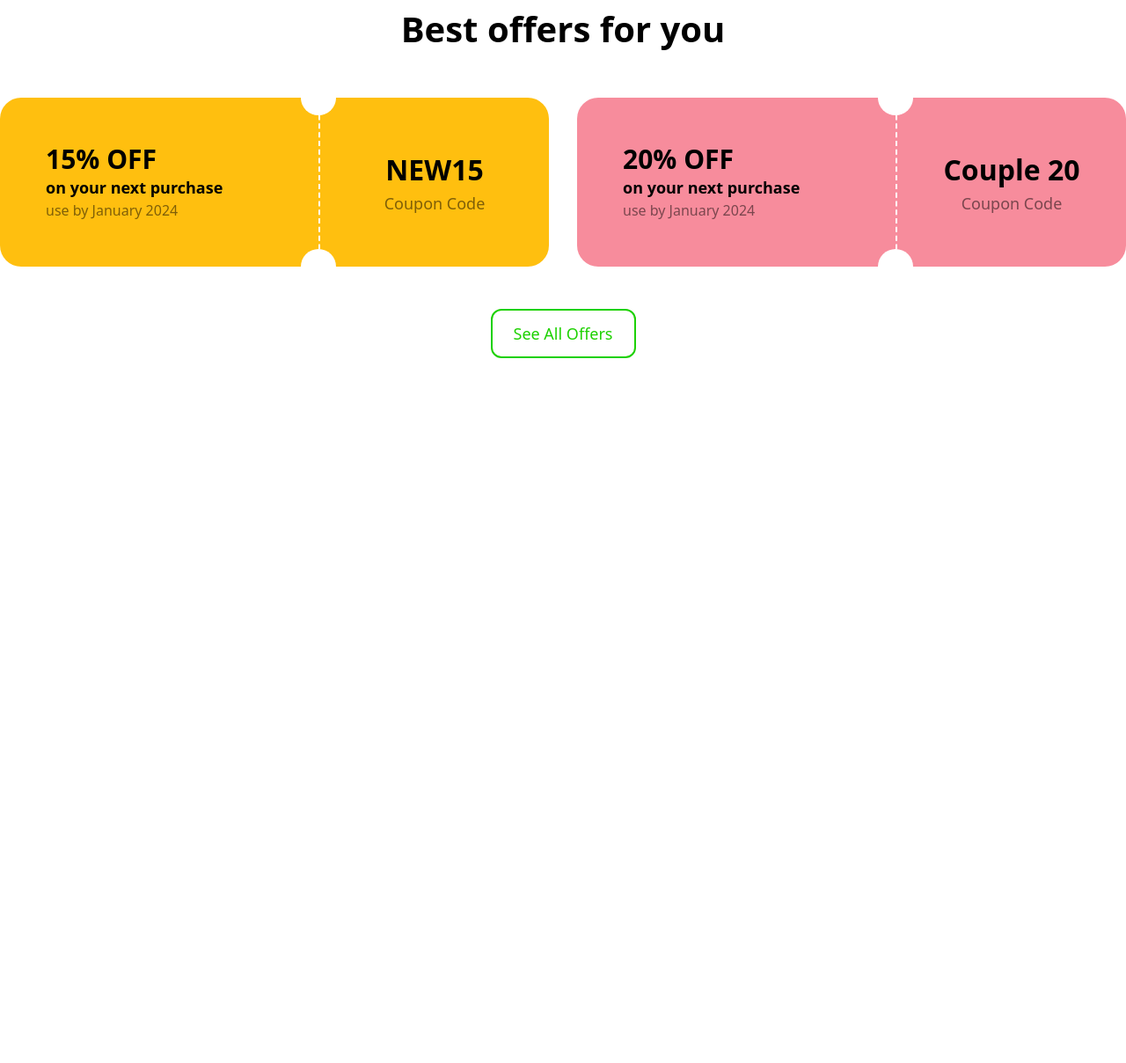
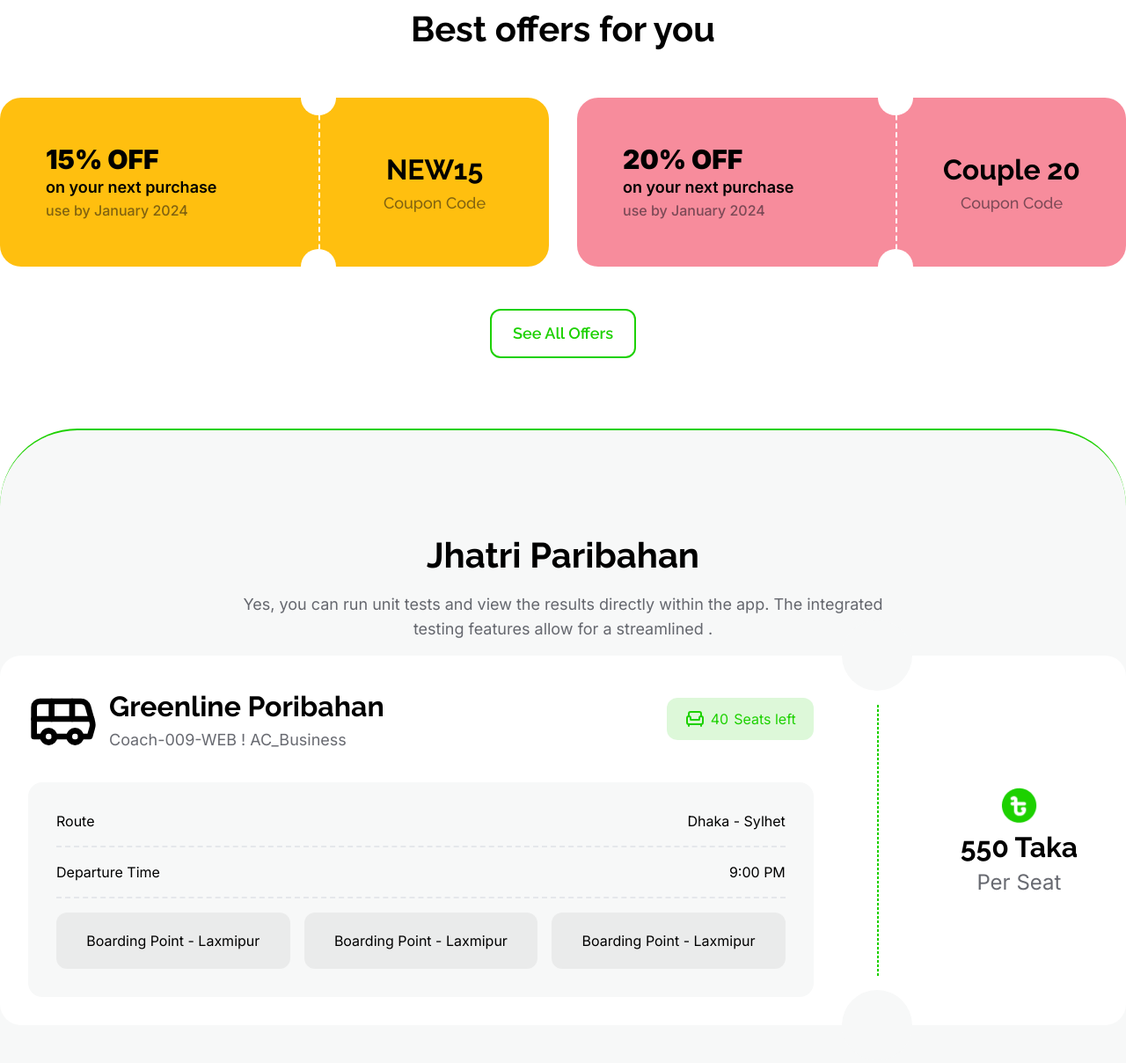
Before and after one commit to misbahurbd/B9A5-smart-ticketing-main, a plain HTML site: page index.html in a window 1280 px wide. Shown: the part 903-2111 px from the top of the page at 88% size. Before the commit the page ends 1310 px from the top, so only its background shows below. Drawn offline with nearby package versions, Linux system fonts and the light colour scheme.

Commit message:
update some design elements

```diff
--- a/index.html
+++ b/index.html
@@ -6,19 +6,46 @@
       name="viewport"
       content="width=device-width, initial-scale=1.0" />
     <title>BoomTicket</title>
+    <link
+      rel="preconnect"
+      href="https://fonts.googleapis.com" />
+    <link
+      rel="preconnect"
+      href="https://fonts.gstatic.com"
+      crossorigin />
+    <link
+      href="https://fonts.googleapis.com/css2?family=Inter:wght@100..900&family=Raleway:ital,wght@0,100..900;1,100..900&display=swap"
+      rel="stylesheet" />
+    <style type="text/tailwindcss">
+      body {
+        @apply font-inter;
+      }
+      h1,
+      h2,
+      h3,
+      h4,
+      h5,
+      h6 {
+        @apply font-raleway;
+      }
+      button {
+        @apply font-raleway;
+      }
+    </style>
   </head>
   <body>
     <!-- header start -->
     <header class="py-10">
+      <!-- navbar start -->
       <nav class="container mx-auto flex justify-between items-center gap-6">
         <!-- nav logo -->
         <a
           href="/"
-          class="text-4xl font-extrabold">
+          class="text-4xl font-extrabold font-raleway text-primary">
           Jhatri
         </a>
         <!-- nav menu -->
-        <ul class="flex items-center gap-3 text-lg">
+        <ul class="flex items-center gap-3 text-lg font-raleway">
           <li>
             <a
               class="block px-3 py-1.5 rounded-md transition hover:bg-green-200 border border-transparent hover:border-green-400"
@@ -50,29 +77,30 @@
         </ul>
         <!-- nav action -->
         <button
-          class="flex items-center gap-3 font-semibold px-3 py-1.5 rounded-md bg-green-200 border border-green-500 text-green-500 text-xl">
+          class="flex font-raleway items-center gap-3 font-semibold px-3 py-1.5 rounded-md bg-green-200 border border-green-500 text-green-500 text-xl">
           Bus
           <i data-lucide="bus"></i>
         </button>
       </nav>
+      <!-- navbar end -->
     </header>
     <!-- header end -->
 
     <!-- main content start -->
-    <main class="container mx-auto relative space-y-20">
+    <main class="space-y-20">
       <!-- hero start -->
-      <section>
+      <section class="container mx-auto">
         <div class="relative aspect-[16/8] flex items-center justify-center">
           <img
             src="./images/banner.png"
             alt="banner"
             class="block w-full h-full rounded-[32px] absolute object-cover object-center inset-0 -z-10" />
           <div class="flex flex-col items-center justify-center gap-8 max-w-[780px]">
-            <h2 class="flex flex-col text-center text-7xl font-bold">
+            <h2 class="flex flex-col text-center text-[64px] font-extrabold">
               <span class="text-white">End-to-End Travel with</span>
               <span class="text-brand">Jhatri Paribahan</span>
             </h2>
-            <p class="text-white text-center text-lg px-8">
+            <p class="text-white text-center text-lg px-8 text-inter">
               Yes, you can run unit tests and view the results directly within the app. The
               integrated testing features allow for a streamlined .
             </p>
@@ -89,8 +117,8 @@
                 class="w-16 h-16"></i
             ></span>
             <div class="space-y-2">
-              <h3 class="text-4xl font-bold">500K+</h3>
-              <p class="text-sm text-neutral-600">Registered users</p>
+              <h3 class="text-4xl font-bold font-inter">500K+</h3>
+              <p class="text-lg text-neutral-600">Registered users</p>
             </div>
           </div>
           <!-- info card end -->
@@ -104,8 +132,8 @@
                 class="w-16 h-16"></i>
             </span>
             <div class="space-y-2">
-              <h3 class="text-4xl font-bold">1.7 lacks</h3>
-              <p class="text-sm text-neutral-600">Tickets sold</p>
+              <h3 class="text-4xl font-bold font-inter">1.7 lacks</h3>
+              <p class="text-lg text-neutral-600">Tickets sold</p>
             </div>
           </div>
           <!-- info card end -->
@@ -119,8 +147,8 @@
                 class="w-16 h-16"></i>
             </span>
             <div class="space-y-2">
-              <h3 class="text-4xl font-bold">80K+</h3>
-              <p class="text-sm text-neutral-600">Rental partners</p>
+              <h3 class="text-4xl font-bold font-inter">80K+</h3>
+              <p class="text-lg text-neutral-600">Rental partners</p>
             </div>
           </div>
           <!-- info card end -->
@@ -129,41 +157,119 @@
       <!-- hero end -->
 
       <!-- offer section start -->
-      <section class="space-y-12">
+      <section class="container mx-auto space-y-12">
         <h2 class="font-bold text-[40px] text-center">Best offers for you</h2>
         <div class="grid grid-cols-2 gap-8">
           <div class="bg-[#FFBF0F] relative rounded-3xl flex">
             <div
               class="w-7/12 flex flex-col justify-center p-[52px] relative border-r-2 border-dashed border-white after:absolute after:w-10 after:h-10 after:bg-white after:bottom-0 after:right-0 after:rounded-full after:translate-y-1/2 after:translate-x-1/2 before:absolute before:w-10 before:h-10 before:bg-white before:top-0 before:right-0 before:rounded-full before:-translate-y-1/2 before:translate-x-1/2">
-              <h3 class="font-black text-3xl">15% OFF</h3>
+              <h3 class="font-black text-3xl font-inter">15% OFF</h3>
               <p class="font-semibold text-lg">on your next purchase</p>
-              <p class="font-medium text-black/50">use by January 2024</p>
+              <p class="font-medium text-primary/50">use by January 2024</p>
             </div>
             <div class="w-5/12 p-[52px] text-center flex items-center justify-center flex-col">
-              <h3 class="font-bold text-[32px]">NEW15</h3>
-              <p class="font-medium text-black/50 text-lg">Coupon Code</p>
+              <h3 class="font-bold text-[32px] font-raleway">NEW15</h3>
+              <p class="font-medium text-primary/50 text-lg font-raleway">Coupon Code</p>
             </div>
           </div>
           <div class="bg-[#F78C9C] relative rounded-3xl flex">
             <div
               class="w-7/12 flex flex-col justify-center p-[52px] relative border-r-2 border-dashed border-white after:absolute after:w-10 after:h-10 after:bg-white after:bottom-0 after:right-0 after:rounded-full after:translate-y-1/2 after:translate-x-1/2 before:absolute before:w-10 before:h-10 before:bg-white before:top-0 before:right-0 before:rounded-full before:-translate-y-1/2 before:translate-x-1/2">
-              <h3 class="font-black text-3xl">20% OFF</h3>
+              <h3 class="font-black text-3xl font-inter">20% OFF</h3>
               <p class="font-semibold text-lg">on your next purchase</p>
-              <p class="font-medium text-black/50">use by January 2024</p>
+              <p class="font-medium text-primary/50">use by January 2024</p>
             </div>
-            <div class="w-5/12 p-[52px] text-center flex items-center justify-center flex-col">
-              <h3 class="font-bold text-[32px]">Couple 20</h3>
-              <p class="font-medium text-black/50 text-lg">Coupon Code</p>
+            <div class="w-5/12 p-[30px] text-center flex items-center justify-center flex-col">
+              <h3 class="font-bold text-[32px] font-raleway">Couple 20</h3>
+              <p class="font-medium text-primary/50 text-lg font-raleway">Coupon Code</p>
             </div>
           </div>
         </div>
         <div class="text-center">
-          <button class="text-lg px-6 py-3 rounded-xl border-2 border-brand text-brand">
+          <button
+            class="text-lg px-6 py-3 rounded-xl border-2 border-brand text-brand font-semibold">
             See All Offers
           </button>
         </div>
       </section>
       <!-- offer section end -->
+
+      <section class="rounded-t-[88px] border-t-2 border-brand py-28 bg-[#F7F8F8]">
+        <div class="container mx-auto space-y-4">
+          <!-- section heading -->
+          <div class="mx-auto max-w-3xl w-full text-center space-y-3">
+            <h3 class="font-bold text-[40px]">Jhatri Paribahan</h3>
+            <p class="text-lg text-primary/60">
+              Yes, you can run unit tests and view the results directly within the app. The
+              integrated testing features allow for a streamlined .
+            </p>
+          </div>
+          <!-- ticket information -->
+          <div class="bg-white rounded-3xl flex items-stretch gap-10">
+            <div class="grow p-8 space-y-8">
+              <!-- heading -->
+              <div class="flex justify-between items-center">
+                <div class="flex items-center gap-3">
+                  <i
+                    data-lucide="bus"
+                    class="w-20 h-20"></i>
+                  <div>
+                    <h3 class="font-bold text-[32px]">Greenline Poribahan</h3>
+                    <p class="text-lg text-primary/60">Coach-009-WEB ! AC_Business</p>
+                  </div>
+                </div>
+                <div class="bg-brand/15 rounded-xl px-5 py-3 text-brand flex gap-1.5">
+                  <i data-lucide="armchair"></i>
+                  <span>40</span>
+                  Seats left
+                </div>
+              </div>
+              <!-- information -->
+              <div class="bg-[#F7F8F8] rounded-2xl p-8 space-y-4">
+                <div class="border-b-2 border-dashed flex justify-between pb-4">
+                  <p>Route</p>
+                  <p>Dhaka - Sylhet</p>
+                </div>
+                <div class="border-b-2 border-dashed flex justify-between pb-4">
+                  <p>Departure Time</p>
+                  <p>9:00 PM</p>
+                </div>
+                <ul class="flex gap-4 items-center">
+                  <li class="flex-1 px-4 py-5 rounded-xl text-center bg-[#030712]/5">
+                    Boarding Point - Laxmipur
+                  </li>
+                  <li class="flex-1 px-4 py-5 rounded-xl text-center bg-[#030712]/5">
+                    Boarding Point - Laxmipur
+                  </li>
+                  <li class="flex-1 px-4 py-5 rounded-xl text-center bg-[#030712]/5">
+                    Boarding Point - Laxmipur
+                  </li>
+                </ul>
+              </div>
+            </div>
+            <div class="relative">
+              <span
+                class="w-20 h-20 absolute rounded-full bg-[#F7F8F8] top-0 left-1/2 -translate-y-1/2 -translate-x-1/2"></span>
+              <span
+                class="w-20 h-20 absolute rounded-full bg-[#F7F8F8] bottom-0 left-1/2 translate-y-1/2 -translate-x-1/2"></span>
+              <span class="absolute inset-y-14 border border-dashed w-0 border-brand"></span>
+            </div>
+            <div class="grow flex items-center justify-center flex-col">
+              <div class="text-center flex flex-col items-center justify-center">
+                <img
+                  src="./images/fare.png"
+                  alt="currency"
+                  class="w-12 h-12 block object-contain object-center" />
+                <h4 class="font-bold text-[32px]">550 Taka</h4>
+                <p class="text-2xl text-primary/60">Per Seat</p>
+              </div>
+            </div>
+          </div>
+        </div>
+      </section>
+
+      <!-- ticketing section start -->
+      <!-- ticketing section end -->
     </main>
     <!-- main content end -->
 
@@ -175,6 +281,11 @@
           extend: {
             colors: {
               brand: '#1DD100',
+              primary: '#030712',
+            },
+            fontFamily: {
+              inter: ['inter', 'sans-serif'],
+              raleway: ['raleway', 'sans-serif'],
             },
           },
         },
```
